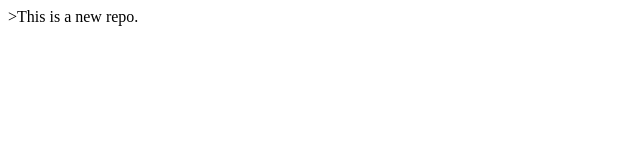
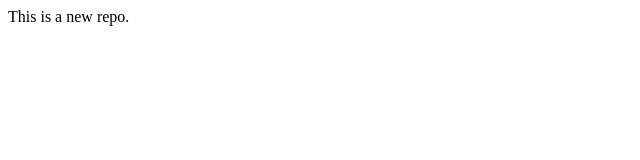
Before and after one commit to Anshi567/localrepo, a plain HTML site: page index.html in a window 1280 px wide. Shown: the full height of the page, 0-640 px from the left. Drawn offline with Linux system fonts and the light colour scheme.

Commit message:
Add initial files

```diff
--- a/index.html
+++ b/index.html
@@ -1 +1 @@
-<p>>This is a new repo.</p>
+<p>This is a new repo.</p>
```
